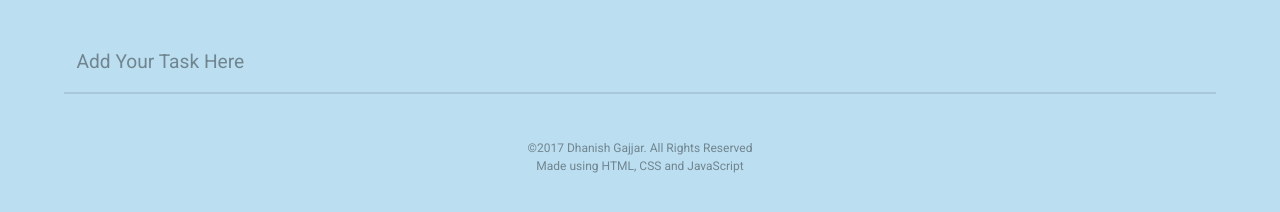
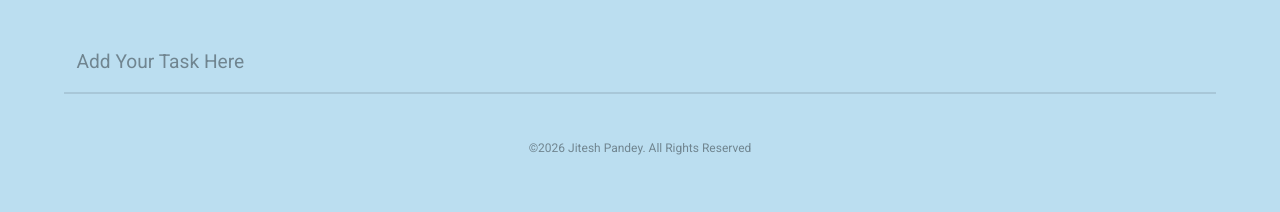
Before and after one commit to jiteshcelsys/JIRA2PR, a plain HTML site: page app/index.html in a window 1280 px wide. Drawn offline with nearby package versions, Linux system fonts and the light colour scheme.

Commit message:
SCRUM-2: Task 2

```diff
--- a/app/index.html
+++ b/app/index.html
@@ -42,8 +42,7 @@
 			</div>
 
 			<footer>
-				<p>&copy;2017 Dhanish Gajjar. All Rights Reserved</p>
-				<p>Made using HTML, CSS and JavaScript</p>
+				<p>&copy;2026 Jitesh Pandey. All Rights Reserved</p>
 			</footer>
 
 		</div>
```
